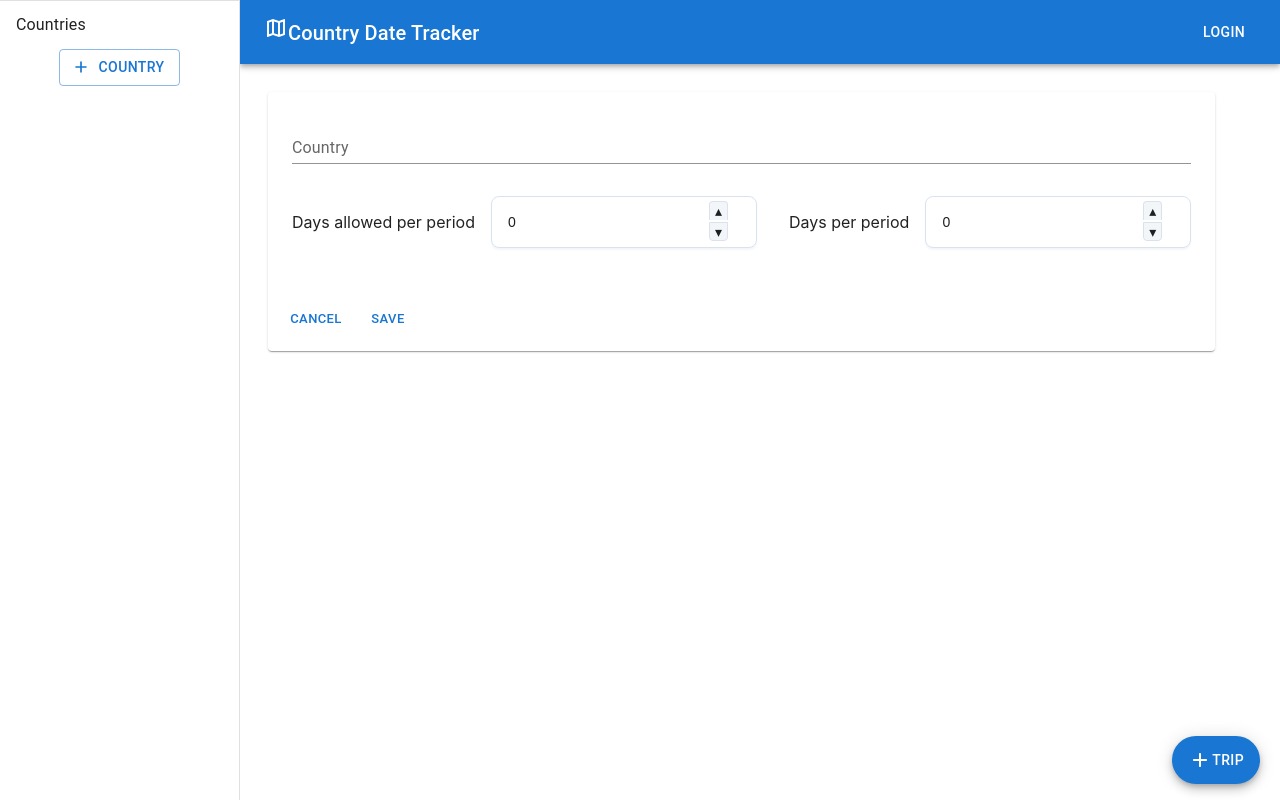
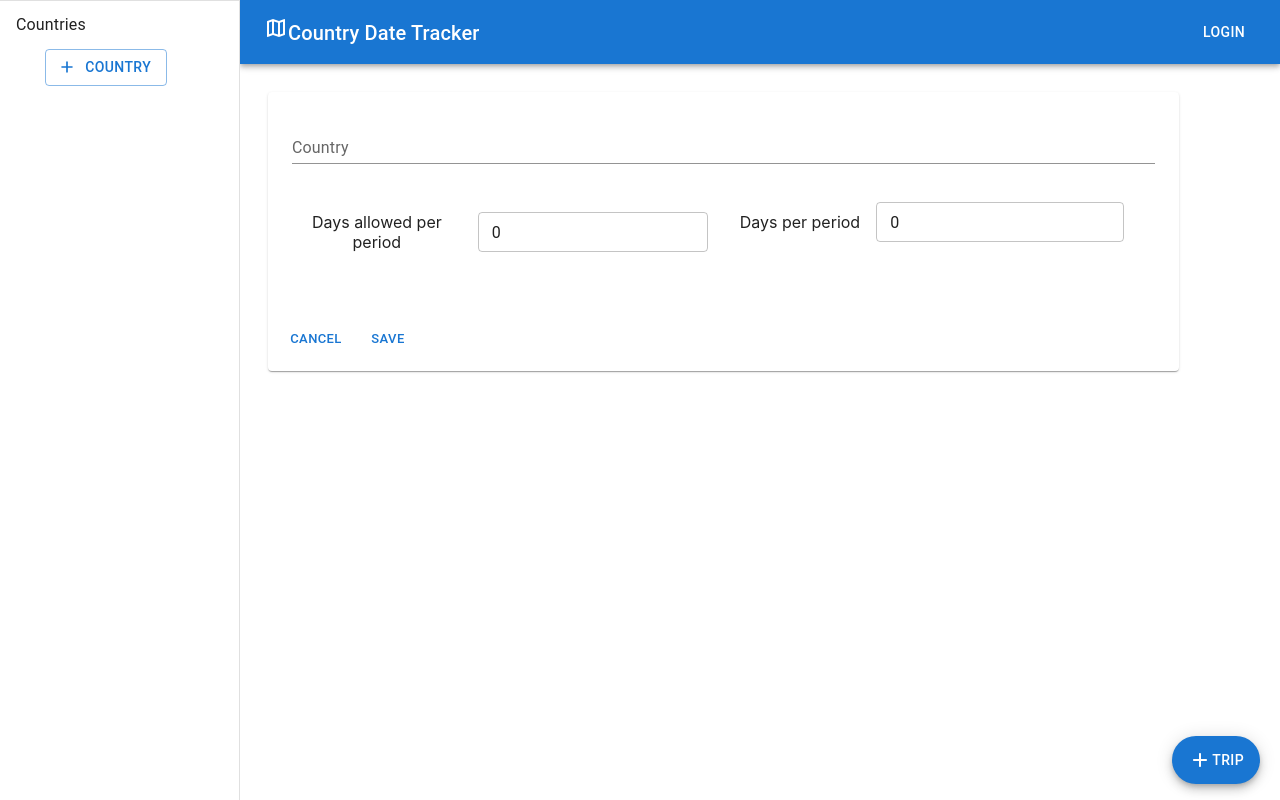
Before and after one commit to ruffoa/CountryDateTracker, a React (Create React App) app: page / in a window 1280 px wide. Both pictures are taken after a click on the button "COUNTRY". Built offline with nearby package versions, Linux system fonts and the light colour scheme.

Commit message:
chore: complete MUI v6 migration

```diff
--- a/src/App.tsx
+++ b/src/App.tsx
@@ -147,7 +147,7 @@ function App() {
             justifyContent: "center",
             alignItems: "baseline",
           }}>
-          <Grid sm={8}>
+          <Grid size={{ sm: 8, xs: 12 }}>
             <Button startIcon={<AddRounded />} variant="outlined" onClick={() => {
               setShowAddCountry(false);
               setShowWelcomeModal(false);
--- a/src/components/country.tsx
+++ b/src/components/country.tsx
@@ -63,7 +63,7 @@ function CountrySetup(props: CountryProps) {
 
   const updateCountrySettingsComponents = (
     <Grid container spacing={4}>
-      <Grid sm={6} xs={12}>
+      <Grid size={{ sm: 6, xs: 12 }}>
         <NumberInput
           label="Days allowed per period"
           placeholder="Type a number…"
@@ -71,7 +71,7 @@ function CountrySetup(props: CountryProps) {
           onChange={(event, val) => setDatesInCountry(val)}
         />
       </Grid>
-      <Grid sm={6} xs={12}>
+      <Grid size={{ sm: 6, xs: 12 }}>
         <NumberInput
           label="Days per period"
           placeholder="Type a number…"
--- a/src/components/numberInput.tsx
+++ b/src/components/numberInput.tsx
@@ -1,37 +1,5 @@
-import * as React from 'react';
-import {
-  Unstable_NumberInput as BaseNumberInput,
-  NumberInputProps,
-  numberInputClasses,
-} from '@mui/base/Unstable_NumberInput';
-import { styled } from '@mui/system';
-import { Box } from "@mui/material";
-
-const NumberInput = React.forwardRef(function CustomNumberInput(
-  props: NumberInputProps,
-  ref: React.ForwardedRef<HTMLDivElement>,
-) {
-  return (
-    <BaseNumberInput
-      slots={{
-        root: StyledInputRoot,
-        input: StyledInputElement,
-        incrementButton: StyledButton,
-        decrementButton: StyledButton,
-      }}
-      slotProps={{
-        incrementButton: {
-          children: '▴',
-        },
-        decrementButton: {
-          children: '▾',
-        },
-      }}
-      {...props}
-      ref={ref}
-    />
-  );
-});
+import React from 'react';
+import { Box, TextField } from '@mui/material';
 
 export interface BasicNumberInputProps {
   label: string;
@@ -48,164 +16,22 @@ export default function NumberInputBasic(props: BasicNumberInputProps) {
         display: 'flex',
         flexDirection: { xs: 'column', sm: 'row' },
         gap: 2,
+        alignItems: 'center',
       }}
     >
       <span><p>{props.label}</p></span>
-      <NumberInput
+      <TextField
+        type="number"
         aria-label={props.label}
         placeholder={props.placeholder}
         value={props.value}
-        onChange={props.onChange}
-        endAdornment={<InputAdornment>{props.endAdornment}</InputAdornment>}
+        onChange={(e) => props.onChange(e, parseInt(e.target.value) || 0)}
+        variant="outlined"
+        size="small"
+        InputProps={{
+          endAdornment: props.endAdornment ? <span>{props.endAdornment}</span> : undefined,
+        }}
       />
     </Box>
   );
 }
-
-const blue = {
-  100: '#DAECFF',
-  200: '#80BFFF',
-  400: '#3399FF',
-  500: '#007FFF',
-  600: '#0072E5',
-};
-
-const grey = {
-  50: '#F3F6F9',
-  100: '#E5EAF2',
-  200: '#DAE2ED',
-  300: '#C7D0DD',
-  400: '#B0B8C4',
-  500: '#9DA8B7',
-  600: '#6B7A90',
-  700: '#434D5B',
-  800: '#303740',
-  900: '#1C2025',
-};
-
-const StyledInputRoot = styled('div')(
-  ({ theme }) => `
-  font-family: 'IBM Plex Sans', sans-serif;
-  font-weight: 400;
-  border-radius: 8px;
-  color: ${theme.palette.mode === 'dark' ? grey[300] : grey[900]};
-  background: ${theme.palette.mode === 'dark' ? grey[900] : '#fff'};
-  border: 1px solid ${theme.palette.mode === 'dark' ? grey[700] : grey[200]};
-  box-shadow: 0px 2px 2px ${theme.palette.mode === 'dark' ? grey[900] : grey[50]};
-  display: grid;
-  grid-template-columns: 1fr 19px;
-  grid-template-rows: 1fr 1fr;
-  overflow: hidden;
-  column-gap: 8px;
-  padding: 4px;
-
-  &.${numberInputClasses.focused} {
-    border-color: ${blue[400]};
-    box-shadow: 0 0 0 3px ${theme.palette.mode === 'dark' ? blue[600] : blue[200]};
-  }
-
-  &:hover {
-    border-color: ${blue[400]};
-  }
-
-  // firefox
-  &:focus-visible {
-    outline: 0;
-  }
-`,
-);
-
-const StyledInputElement = styled('input')(
-  ({ theme }) => `
-  font-size: 0.875rem;
-  font-family: inherit;
-  font-weight: 400;
-  line-height: 1.5;
-  grid-column: 1/2;
-  grid-row: 1/3;
-  color: ${theme.palette.mode === 'dark' ? grey[300] : grey[900]};
-  background: inherit;
-  border: none;
-  border-radius: inherit;
-  padding: 8px 12px;
-  outline: 0;
-`,
-);
-
-const StyledButton = styled('button')(
-  ({ theme }) => `
-  display: flex;
-  flex-flow: row nowrap;
-  justify-content: center;
-  align-items: center;
-  appearance: none;
-  padding: 0;
-  width: 19px;
-  height: 19px;
-  font-family: system-ui, sans-serif;
-  font-size: 0.875rem;
-  line-height: 1;
-  box-sizing: border-box;
-  background: ${theme.palette.mode === 'dark' ? grey[900] : '#fff'};
-  border: 0;
-  color: ${theme.palette.mode === 'dark' ? grey[300] : grey[900]};
-  transition-property: all;
-  transition-timing-function: cubic-bezier(0.4, 0, 0.2, 1);
-  transition-duration: 120ms;
-
-  &:hover {
-    background: ${theme.palette.mode === 'dark' ? grey[800] : grey[50]};
-    border-color: ${theme.palette.mode === 'dark' ? grey[600] : grey[300]};
-    cursor: pointer;
-  }
-
-  &.${numberInputClasses.incrementButton} {
-    grid-column: 2/3;
-    grid-row: 1/2;
-    border-top-left-radius: 4px;
-    border-top-right-radius: 4px;
-    border: 1px solid;
-    border-bottom: 0;
-    &:hover {
-      cursor: pointer;
-      background: ${blue[400]};
-      color: ${grey[50]};
-    }
-
-  border-color: ${theme.palette.mode === 'dark' ? grey[800] : grey[200]};
-  background: ${theme.palette.mode === 'dark' ? grey[900] : grey[50]};
-  color: ${theme.palette.mode === 'dark' ? grey[200] : grey[900]};
-  }
-
-  &.${numberInputClasses.decrementButton} {
-    grid-column: 2/3;
-    grid-row: 2/3;
-    border-bottom-left-radius: 4px;
-    border-bottom-right-radius: 4px;
-    border: 1px solid;
-    &:hover {
-      cursor: pointer;
-      background: ${blue[400]};
-      color: ${grey[50]};
-    }
-
-  border-color: ${theme.palette.mode === 'dark' ? grey[800] : grey[200]};
-  background: ${theme.palette.mode === 'dark' ? grey[900] : grey[50]};
-  color: ${theme.palette.mode === 'dark' ? grey[200] : grey[900]};
-  }
-  & .arrow {
-    transform: translateY(-1px);
-  }
-`,
-);
-
-const InputAdornment = styled('div')(
-  ({ theme }) => `
-  margin: 8px;
-  display: inline-flex;
-  align-items: center;
-  justify-content: center;
-  grid-row: 1/3;
-  color: ${theme.palette.mode === 'dark' ? grey[500] : grey[700]};
-`,
-);
```
